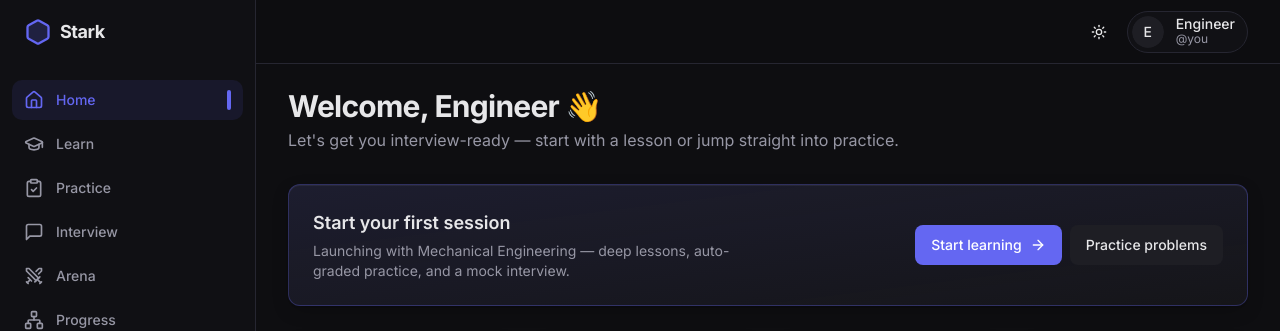
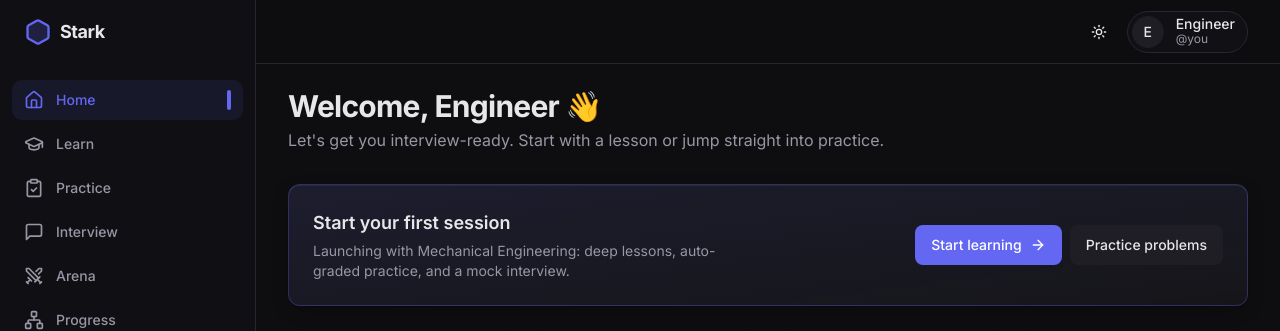
Before and after one commit to bryanafe1/stark-labs, a Next.js app: page /dashboard in a window 1280 px wide. Shown: the top 331 px of the page. Built offline with nearby package versions, Linux system fonts and the light colour scheme; no server answers; the database is empty; sample sign-in values are in the browser's storage.

Commit message:
Home: drop em dashes from copy

```diff
--- a/src/app/(dashboard)/dashboard/page.tsx
+++ b/src/app/(dashboard)/dashboard/page.tsx
@@ -44,7 +44,7 @@ export default async function HomePage() {
         <p className="mt-1 text-muted-foreground">
           {started
             ? "Pick up where you left off."
-            : "Let's get you interview-ready — start with a lesson or jump straight into practice."}
+            : "Let's get you interview-ready. Start with a lesson or jump straight into practice."}
         </p>
       </div>
 
@@ -56,7 +56,7 @@ export default async function HomePage() {
               {started ? "Keep your momentum going" : "Start your first session"}
             </p>
             <p className="mt-1 max-w-md text-sm text-muted-foreground">
-              Launching with Mechanical Engineering — deep lessons, auto-graded practice, and a mock interview.
+              Launching with Mechanical Engineering: deep lessons, auto-graded practice, and a mock interview.
             </p>
           </div>
           <div className="flex flex-wrap gap-2">
--- a/src/features/dashboard/get-dashboard.ts
+++ b/src/features/dashboard/get-dashboard.ts
@@ -22,7 +22,7 @@ function empty(): DashboardViewModel {
       { label: "XP", value: "0", icon: "trophy" },
       { label: "Day Streak", value: "0", icon: "flame" },
       { label: "Problems Solved", value: "0", icon: "target" },
-      { label: "Accuracy", value: "—", icon: "swords" },
+      { label: "Accuracy", value: "-", icon: "swords" },
     ],
     notifications: [],
   };
@@ -65,7 +65,7 @@ export async function getDashboard(): Promise<DashboardViewModel> {
       { label: "XP", value: String(prog.xp), icon: "trophy" },
       { label: "Day Streak", value: String(prog.streakDays), icon: "flame" },
       { label: "Problems Solved", value: String(prog.totalSolved), icon: "target" },
-      { label: "Accuracy", value: prog.totalAttempts ? `${prog.accuracyPct}%` : "—", icon: "swords" },
+      { label: "Accuracy", value: prog.totalAttempts ? `${prog.accuracyPct}%` : "-", icon: "swords" },
     ],
     notifications: notifs.map((n) => ({
       id: n.id,
```
